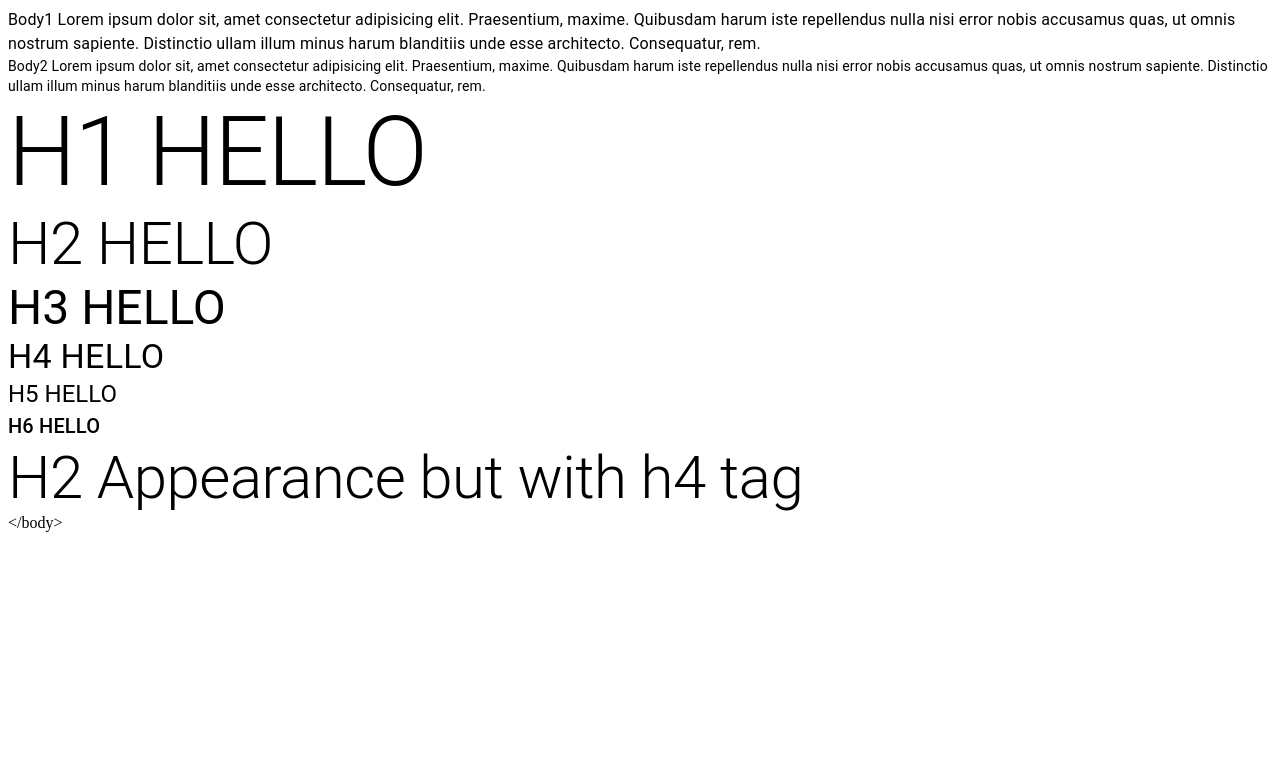
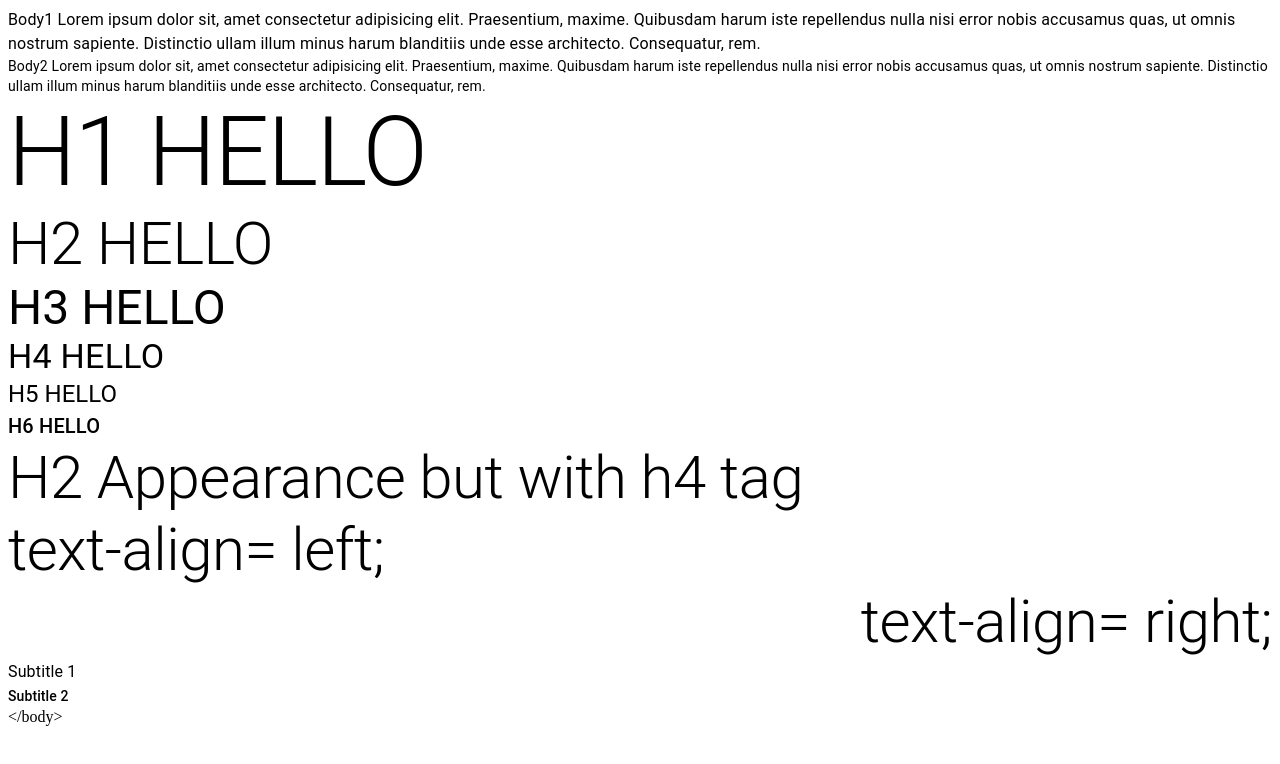
Before and after one commit to furkansylu97/MaterialUiProjects, a React (Vite) app in the folder MaterialUiProjects/: page / in a window 1280 px wide. Shown: the top 764 px of the page. Built offline with nearby package versions, Linux system fonts and the light colour scheme.

Commit message:
align and variant subtitle works were performed

```diff
--- a/MaterialUiProjects/src/components/LessonTypography.tsx
+++ b/MaterialUiProjects/src/components/LessonTypography.tsx
@@ -15,6 +15,12 @@ export const LessonTypography = () => {
 
         <Typography variant='h2' component='h4'>H2 Appearance but with h4 tag</Typography>
 
+        <Typography variant='h2' component='h4' align='left'>text-align= left;</Typography>
+        <Typography variant='h2' component='h4' align='right'>text-align= right;</Typography>
+
+        <Typography variant='subtitle1'>Subtitle 1</Typography>
+        <Typography variant='subtitle2'>Subtitle 2</Typography>
+
     </div>
   )
 }
```
